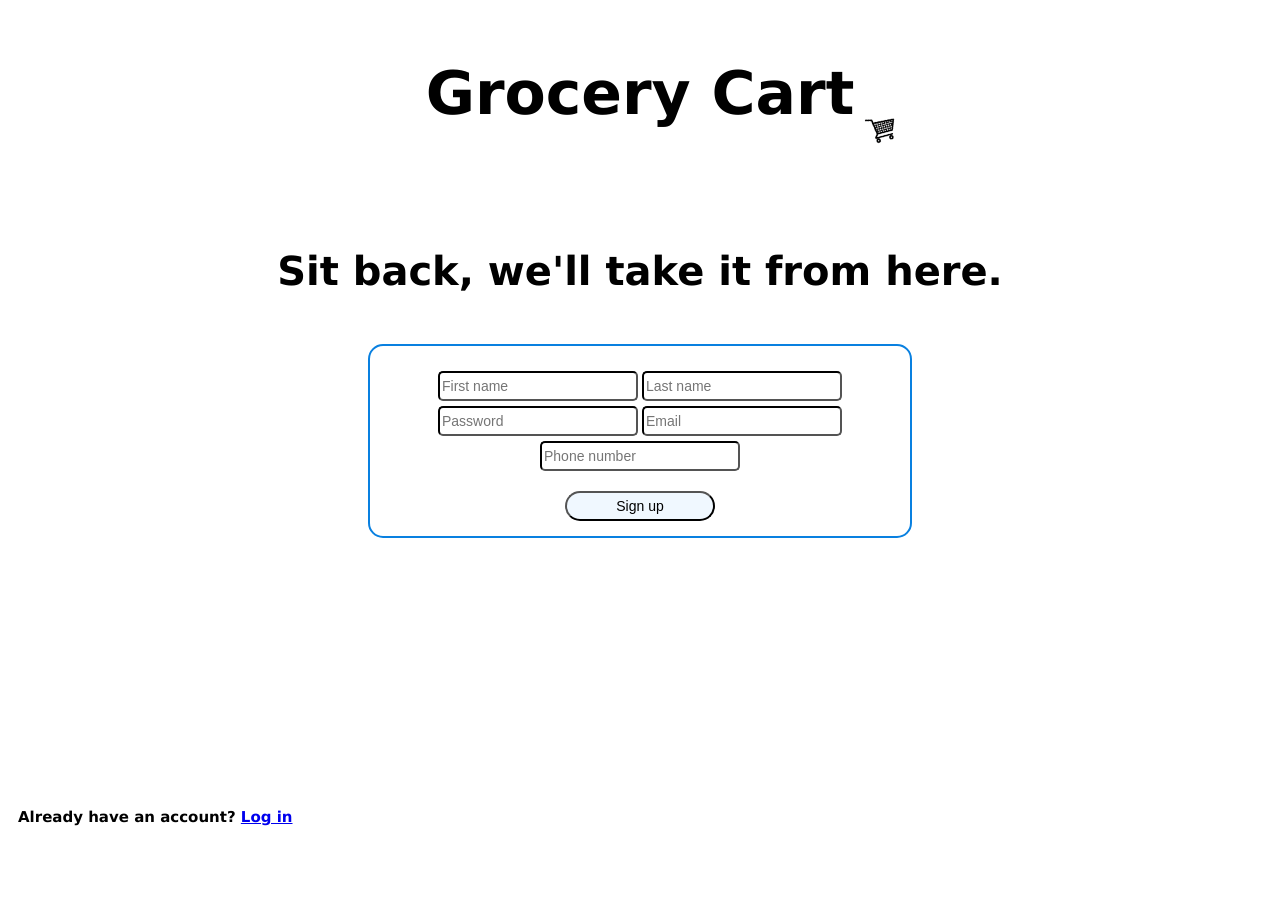
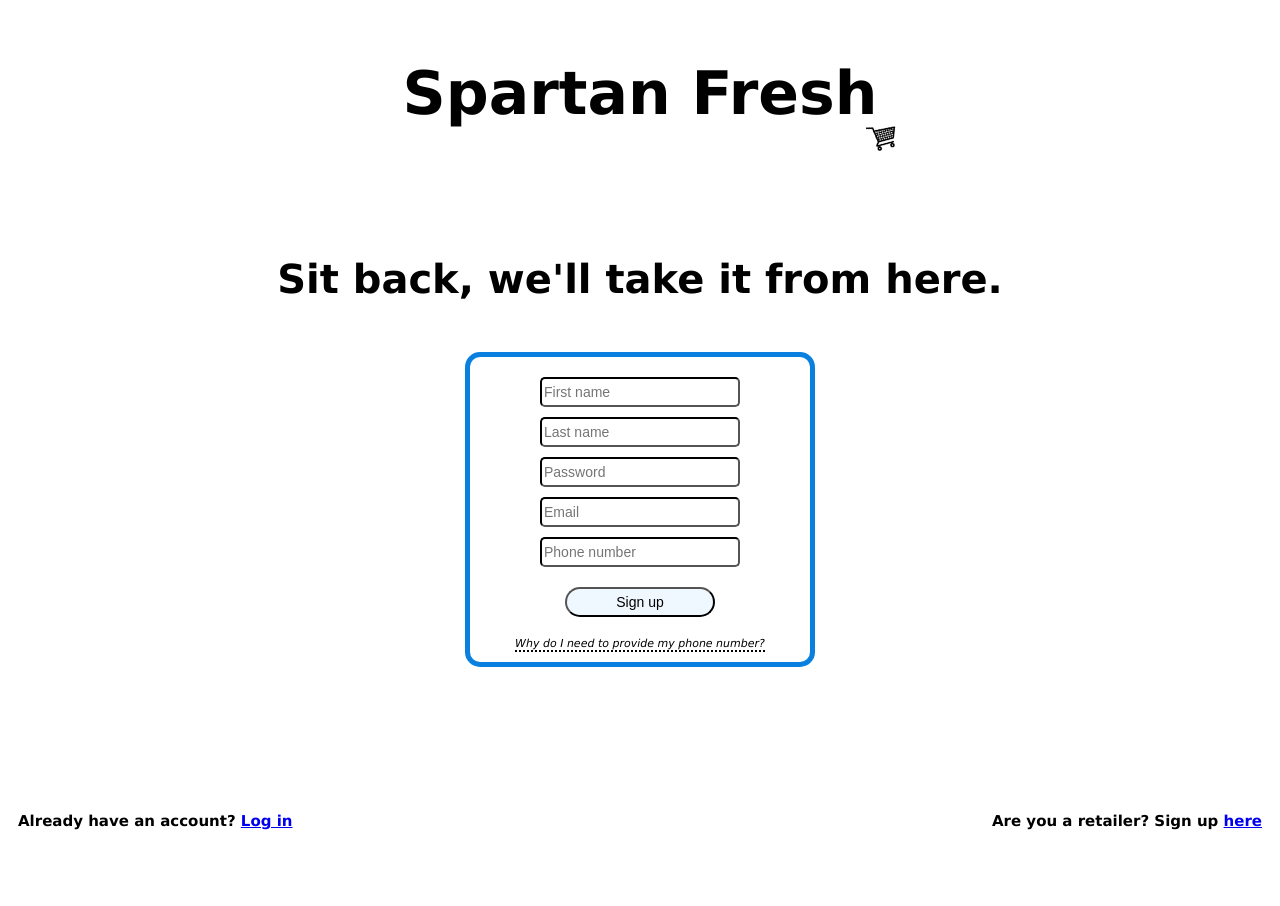
Before and after one commit to juliancolumbres/SpartanFresh, a PHP site: page /Registration.html in a window 1280 px wide. Run offline with PHP 8.4, Linux system fonts and the light colour scheme.

Commit message:
Retailer registration

```diff
--- a/Registration.html
+++ b/Registration.html
@@ -2,23 +2,24 @@
     <link rel="stylesheet" href="styles.css">
     <head><title>Registration</title></head>
         <body style = "background-image: -moz-linear-gradient(aliceblue, white); height:890px;">
-        <h3 style ="text-align:center; padding-top:50px; font-size: 60; font-family:Verdana, Geneva, Tahoma, sans-serif; margin-bottom: 50;"> Grocery Cart</h3>
+        <h3 style ="text-align:center; padding-top:50px; font-size: 60; font-family:Verdana, Geneva, Tahoma, sans-serif; margin-bottom: 50;"> Spartan Fresh</h3>
         <img src="cart.png" alt="Grocery Cart" class = "pic">
 
         <h3 style ="text-align:center; font-size: 40; font-family:Verdana, Geneva, Tahoma, sans-serif;"> Sit back, we'll take it from here.</h3>
         <form action="AccountCreation.php" method="post" class = "input" style="margin: 50 auto;">
         <input type="text" name="first_name" placeholder="First name" style =" height:30; width: 200;" class ="form">
-        <input type="text" name="last_name" placeholder="Last name" style="margin-top: 5; height:30; width: 200;"class ="form">
-        <input type="password" name="password_encrypted" placeholder="Password" style="margin-top: 5;  height:30; width: 200;"class ="form">
-        <input type="text" name="email" placeholder= "Email" style="margin-top: 5;  height:30; width: 200;"class ="form">
-        <input type="tel" name="phone" placeholder="Phone number" style="margin-top: 5;  height:30; width: 200;"class ="form">
-        <br>
-        <input type="submit" value ="Sign up" style="margin-top: 20;  border-radius: 20px; height:30; width: 150;"class ="button">
-        <br>
+        <input type="text" name="last_name" placeholder="Last name" style="margin-top: 10; height:30; width: 200;"class ="form">
+        <input type="password" name="password_encrypted" placeholder="Password" style="margin-top: 10;  height:30; width: 200;"class ="form">
+        <input type="text" name="email" placeholder= "Email" style="margin-top: 10;  height:30; width: 200;"class ="form">
+        <input type="tel" name="phone" placeholder="Phone number" style="margin-top: 10;  height:30; width: 200;"class ="form">
+        <input type="submit" value ="Sign up" style="margin-top: 20; margin-bottom: 20; border-radius: 20px; height:30; width: 150;"class ="button">
+        <div class="tooltip"><i>Why do I need to provide my phone number?</i>
+            <span class="tooltiptext" style = "text-align: center;">Providing your phone number helps us deliver to you on time if we have trouble locating your house/ apartment complex.</span>
+        </div>
         </form>
-        <h4 style = "float:left; padding-left: 10; padding-top: 200; font-family:Verdana, Geneva, Tahoma, sans-serif; font-size: 15;">Already have an account? <a href="login.php">Log  in</a></h4>
 
-
+        <h4 style = "float:left; padding-left: 10; padding-top: 75; font-family:Verdana, Geneva, Tahoma, sans-serif; font-size: 15;">Already have an account? <a href="login.php">Log  in</a></h4>
+        <h4 style = "float:right; padding-right: 10; padding-top: 75; font-family:Verdana, Geneva, Tahoma, sans-serif; font-size: 15;">Are you a retailer? Sign up <a href="RetailerSignUp.html">here</a></h4>
 
     </body>
 </html>
--- a/styles.css
+++ b/styles.css
@@ -1,10 +1,10 @@
 .input {
     text-align: center;
     border-radius: 15px;
-    border: 2px solid #0980e0;
+    border: 5px solid #0980e0;
     padding: 20px;
-    width: 500px;
-    height: 150px;
+    width: 300px;
+    height: 265px;
   }
 
 .form{
@@ -32,8 +32,57 @@
     height: 30;
     padding-left: 500;
     transform: rotate(345deg);
+    padding-top: 8;
 }
 
 .pic:hover{
     transform: rotate(346deg);
 }
+
+ .tooltip {
+  position: relative;
+  display: inline-block;
+  border-bottom: 2px dotted black;
+  font-size: 11;
+  font-family: Verdana, Geneva, Tahoma, sans-serif;
+}
+
+
+.tooltip .tooltiptext {
+  visibility: hidden;
+  width: 210px;
+  background-color: #0980e0;
+  color: #fff;
+  text-align: center;
+  padding: 5px 0;
+  border-radius: 6px;
+
+
+  position: absolute;
+  z-index: 1;
+  bottom: 125%;
+  left: 32%;
+  margin-left: -60px;
+
+  /* Fade in tooltip */
+  opacity: 0;
+  transition: opacity 0.3s;
+}
+
+/* Tooltip arrow */
+.tooltip .tooltiptext::after {
+  content: "";
+  position: absolute;
+  top: 100%;
+  left:50%;
+  margin-left: -5px;
+  border-width: 5px;
+  border-style: solid;
+  border-color: #555 transparent transparent transparent;
+}
+
+/* Show the tooltip text when you mouse over the tooltip container */
+.tooltip:hover .tooltiptext {
+  visibility: visible;
+  opacity: 1;
+}
```
Also changed, not shown: AccountCreation.php (+4 -3 lines), RetailerSignUp.html (added, +24 -0 lines), retailer_style.css (added, +55 -0 lines).
